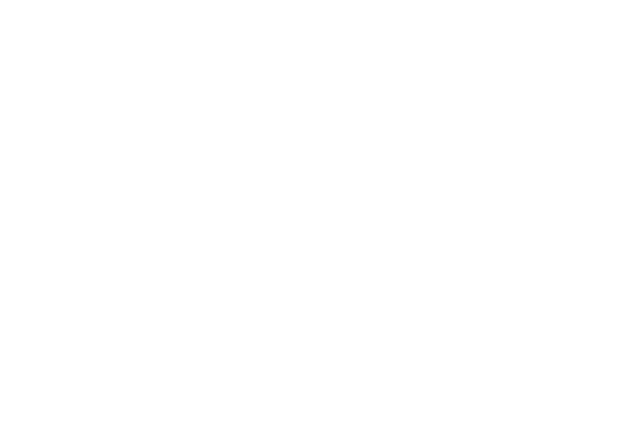
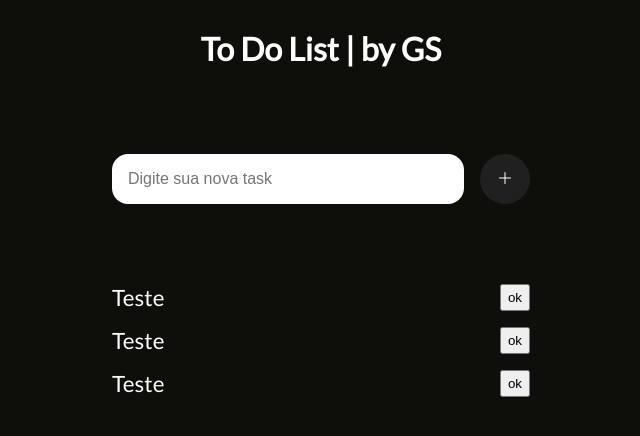
Before and after one commit to devGeyson/To-do-list, a plain HTML site: page index.html in a window 1280 px wide. Shown: the whole page, without its empty margins (319-959 px from the left). Drawn offline with Linux system fonts and the light colour scheme.

Commit message:
Primeiras modificações e testes localStorage

```diff
--- /dev/null
+++ b/assets/fonts/Lato/lato.css
@@ -0,0 +1,4 @@
+@font-face {
+    font-family:'Lato';
+    src: url(./Lato-Regular.ttf) format(woff2);
+}
--- /dev/null
+++ b/assets/fonts/fonts.css
@@ -0,0 +1 @@
+@import url(./Lato/lato.css);
--- a/index.html
+++ b/index.html
@@ -1,13 +1,45 @@
 <!DOCTYPE html>
 <html lang="pt-BR">
-<head>
-    <meta charset="UTF-8">
-    <meta name="viewport" content="width=device-width, initial-scale=1.0">
-    <link rel="stylesheet" href="style.css">
+  <head>
+    <meta charset="UTF-8" />
+    <meta name="viewport" content="width=device-width, initial-scale=1.0" />
+    <link rel="stylesheet" href="style.css" />
+    <link rel="stylesheet" href="./assets/fonts/fonts.css" />
     <title>To-do List</title>
-</head>
-<body>
-
+  </head>
+  <body>
+    <h1>To Do List | by GS</h1>
+    <div class="content">
+      <div class="content--add-item">
+        <input
+          type="text"
+          id="input-new-task"
+          placeholder="Digite sua nova task"
+        />
+        <button onclick="newTask()" id="btn-new-task" title="Clique aqui para adicionar uma nova task">
+          <svg
+            xmlns="http://www.w3.org/2000/svg"
+            width="16"
+            height="16"
+            fill="currentColor"
+            class="bi bi-plus-lg"
+            viewBox="0 0 16 16"
+          >
+            <path
+              fill-rule="evenodd"
+              d="M8 2a.5.5 0 0 1 .5.5v5h5a.5.5 0 0 1 0 1h-5v5a.5.5 0 0 1-1 0v-5h-5a.5.5 0 0 1 0-1h5v-5A.5.5 0 0 1 8 2"
+            />
+          </svg>
+        </button>
+      </div>
+      <div class="content--body">
+        <ul id="to-do-list">
+            <li>teste<button>ok</button></li>
+            <li>teste<button>ok</button></li>
+            <li>teste<button>ok</button></li>
+        </ul>
+      </div>
+    </div>
     <script src="script.js"></script>
-</body>
+  </body>
 </html>
--- a/script.js
+++ b/script.js
@@ -0,0 +1,16 @@
+const localStorageKey = 'to-do-list-gs'
+
+function newTask(){
+    let input = document.getElementById('input-new-task')
+
+    if(!input.value){
+        alert('Digite algo para inserir em sua lista')
+    } //else if()
+    else{
+        let values = JSON.parse(localStorage.getItem('') || '[]');
+        values.push({
+            name: input.value
+        })
+        localStorage.setItem(localStorageKey,JSON.stringify(values))
+    }
+}
--- a/style.css
+++ b/style.css
@@ -0,0 +1,75 @@
+:root{
+    --color-dark:rgb(14,14,10);
+    --color-dark2:rgb(32,32,32);
+    --color-dark3:rgb(22,22,22);
+    --color-white:#fff;
+    --color-green:rgb(103,195,80);
+    --color-green2:rgb(51,149,26);
+    --color-red:rgb(184,40,35);
+    --color-red2:rgb(146,22,17);
+}
+
+body {
+    font-family: 'Lato';
+    background-color: var(--color-dark);
+    color: var(--color-white);
+    display: flex;
+    flex-direction: column;
+    align-items: center;
+    gap: 4rem;
+}
+
+.content{
+    display: flex;
+    flex-direction: column;
+    gap: 4rem;
+}
+
+.content--add-item{
+    display: flex;
+    align-items: center;
+    gap: 1rem;
+    flex-wrap: wrap;
+}
+
+#input-new-task,
+#btn-new-task {
+    border: none;
+    font-size: 1rem;
+    outline: none;
+    padding: 1rem;
+}
+
+#input-new-task{
+    width: 20rem;
+    border-radius: 1rem;
+}
+
+#btn-new-task {
+    background-color: var(--color-dark2);
+    color: var(--color-white);
+    border-radius: 50%;
+    width: 50px;
+    height: 50px;
+    cursor: pointer;
+    transition: .4s;
+}
+
+#btn-new-task:hover{
+    background-color: var(--color-dark3);
+}
+
+#to-do-list{
+    display: flex;
+    flex-direction: column;
+    gap: 1rem;
+    padding: 0;
+}
+
+#to-do-list li{
+    display: flex;
+    justify-content: space-between;
+    list-style-type: none;
+    font-size: 1.4rem;
+    text-transform: capitalize;
+}
```
Also changed, not shown: assets/fonts/Lato/Lato-Black.ttf (added), assets/fonts/Lato/Lato-BlackItalic.ttf (added), assets/fonts/Lato/Lato-Bold.ttf (added), assets/fonts/Lato/Lato-BoldItalic.ttf (added), assets/fonts/Lato/Lato-Italic.ttf (added), assets/fonts/Lato/Lato-Light.ttf (added), assets/fonts/Lato/Lato-LightItalic.ttf (added), assets/fonts/Lato/Lato-Regular.ttf (added), assets/fonts/Lato/Lato-Thin.ttf (added), assets/fonts/Lato/Lato-ThinItalic.ttf (added), assets/fonts/Lato/OFL.txt (added).
